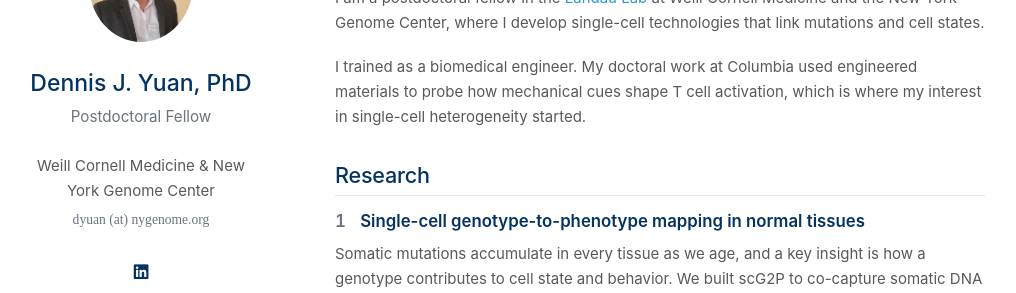
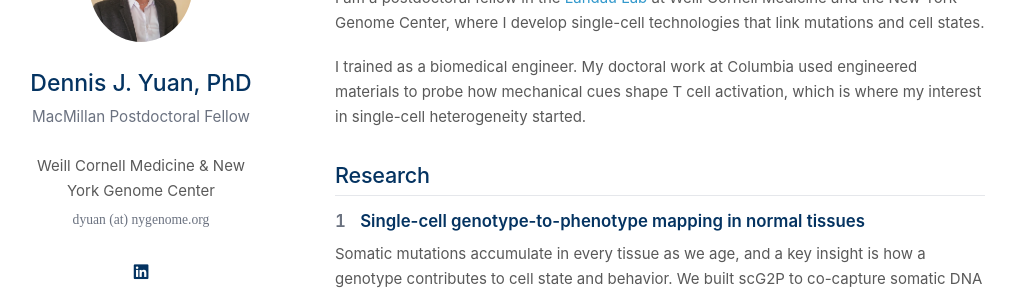
Before and after one commit to dennisjyuan/dennisjyuan.github.io, a Jekyll site: the page built from index.md, in a window 1280 px wide. Shown: the part 213-506 px from the top of the page, without its empty margins (135-1151 px from the left). Built offline with Jekyll 4.4.1, drawn with Linux system fonts in a browser that asks for light colours; a style sheet for code colours, icons or effects is not loaded; our own code applies the rules of GitHub Pages for plain Markdown files.

Commit message:
Title: MacMillan Postdoctoral Fellow

```diff
--- a/_config.yml
+++ b/_config.yml
@@ -5,14 +5,14 @@
 
 # Basic information (shown in the left column)
 title: Dennis J. Yuan, PhD
-position: Postdoctoral Fellow
+position: MacMillan Postdoctoral Fellow
 affiliation: Weill Cornell Medicine &amp; New York Genome Center
 affiliation_link: https://landaulab.org/
 email: dyuan (at) nygenome.org
 
 # Search engine optimization
 keywords: Dennis Yuan, somatic mosaicism, clonal evolution, single-cell genomics, scG2P, Landau Lab, New York Genome Center, Weill Cornell
-description: Postdoctoral fellow developing single-cell technologies to map how mutant clones expand in normal aging tissue.
+description: MacMillan Postdoctoral Fellow developing single-cell technologies to map how mutant clones expand in normal aging tissue.
 canonical: https://dennisjyuan.github.io/
 
 # Links (delete a line to hide that icon)
```
